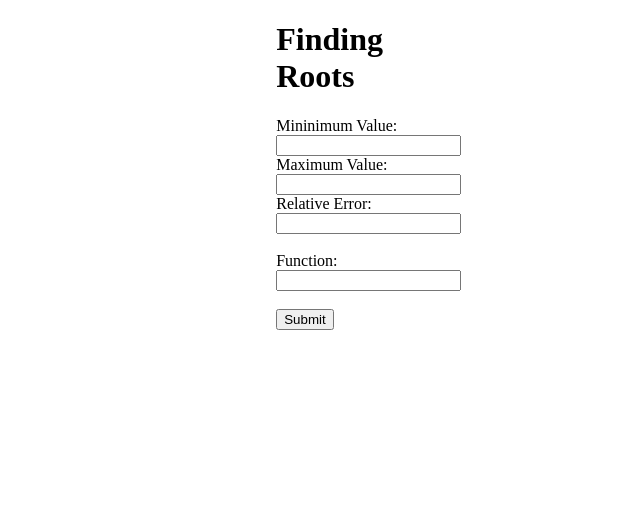
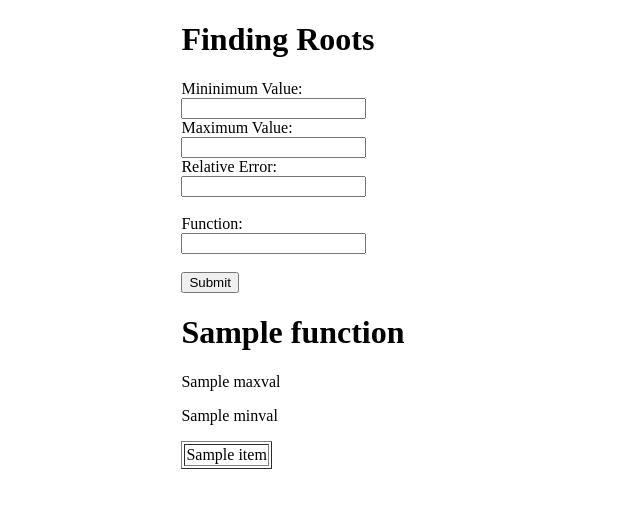
Before and after one commit to user-romulojr/finding-roots, a Flask app: template templates/app.html in a window 1280 px wide. Shown: the top 508 px of the page, without its empty margins (269-909 px from the left). Run offline with Flask 3, Linux system fonts and the light colour scheme; the template is opened without the code that fills it: most values are stand-ins (such as "Sample title", 1, 10 or a date in 2020).

Commit message:
test for outputting values from flask to html

```diff
--- a/main.py
+++ b/main.py
@@ -1,10 +1,24 @@
-from flask import Flask, render_template
+from flask import Flask, render_template, request
+from bisection import bisection
 
 app = Flask(__name__)
 
 @app.route("/")
-def home():
+def index():
     return render_template("app.html")
+
+@app.route("/query", methods=["POST"])
+def query():
+    data = {
+        "minval" : request.form["minval"],
+        "maxval" : request.form["maxval"],
+        "rerror" : request.form["rerror"],
+        "function" : request.form["function"]
+    }
+
+    table = bisection()
+
+    return render_template("app.html", **data, table=table)
 
 if __name__ == '__main__':
     app.run(debug=True, port=8000)
--- a/templates/app.html
+++ b/templates/app.html
@@ -9,14 +9,14 @@
 <style>
 .center {
     margin: auto;
-    width: 15%;
+    width: 30%;
 }
 </style>
 
 <body>
     <div class="center">
         <h1>Finding Roots</h1>
-        <form>
+        <form action="/query" method="post">
             <label for="minval">Mininimum Value:</label><br>
             <input type="text" id="minval" name="minval"><br>
             <label for="maxval">Maximum Value:</label><br>
@@ -28,5 +28,22 @@
             <input type="submit" value="Submit">
         </form>
     </div>
+    <div class="center">
+        <h1> {{ function }}</h1>
+        <p> {{ maxval }} </p>
+        <p> {{ minval }} </p>
+        <p> {{ rerror }} </p>
+    </div>
+    <div class="center">
+        <table border="1">
+            {% for row in table %}
+            <tr>
+                {% for item in row %}
+                <td> {{ item }} </td>
+                {% endfor %}
+            </tr>
+            {% endfor %}
+        </table>
+    </div>
 </body>
 </html>
```
Also changed, not shown: bisection.py (+50 -48 lines).
